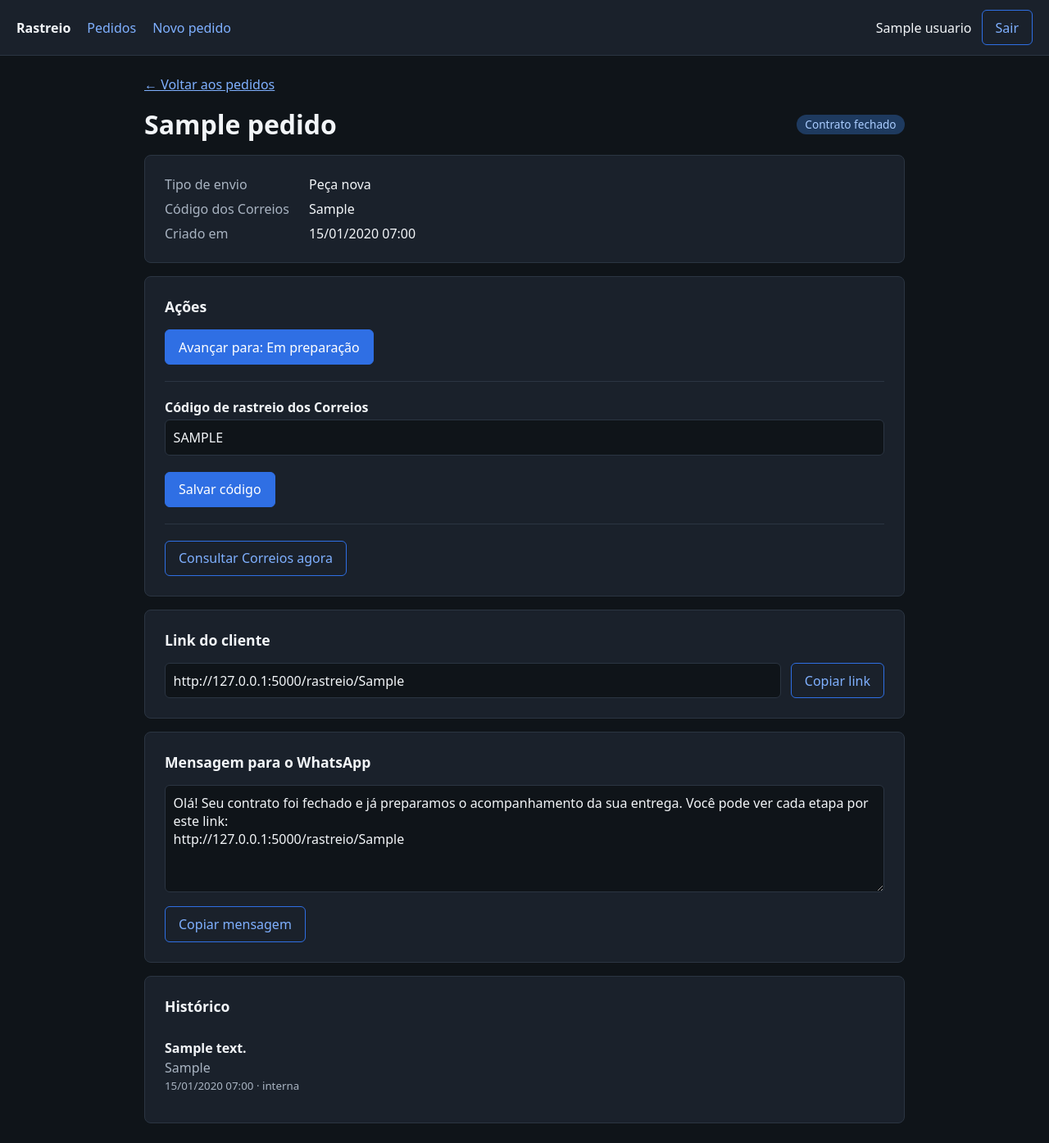
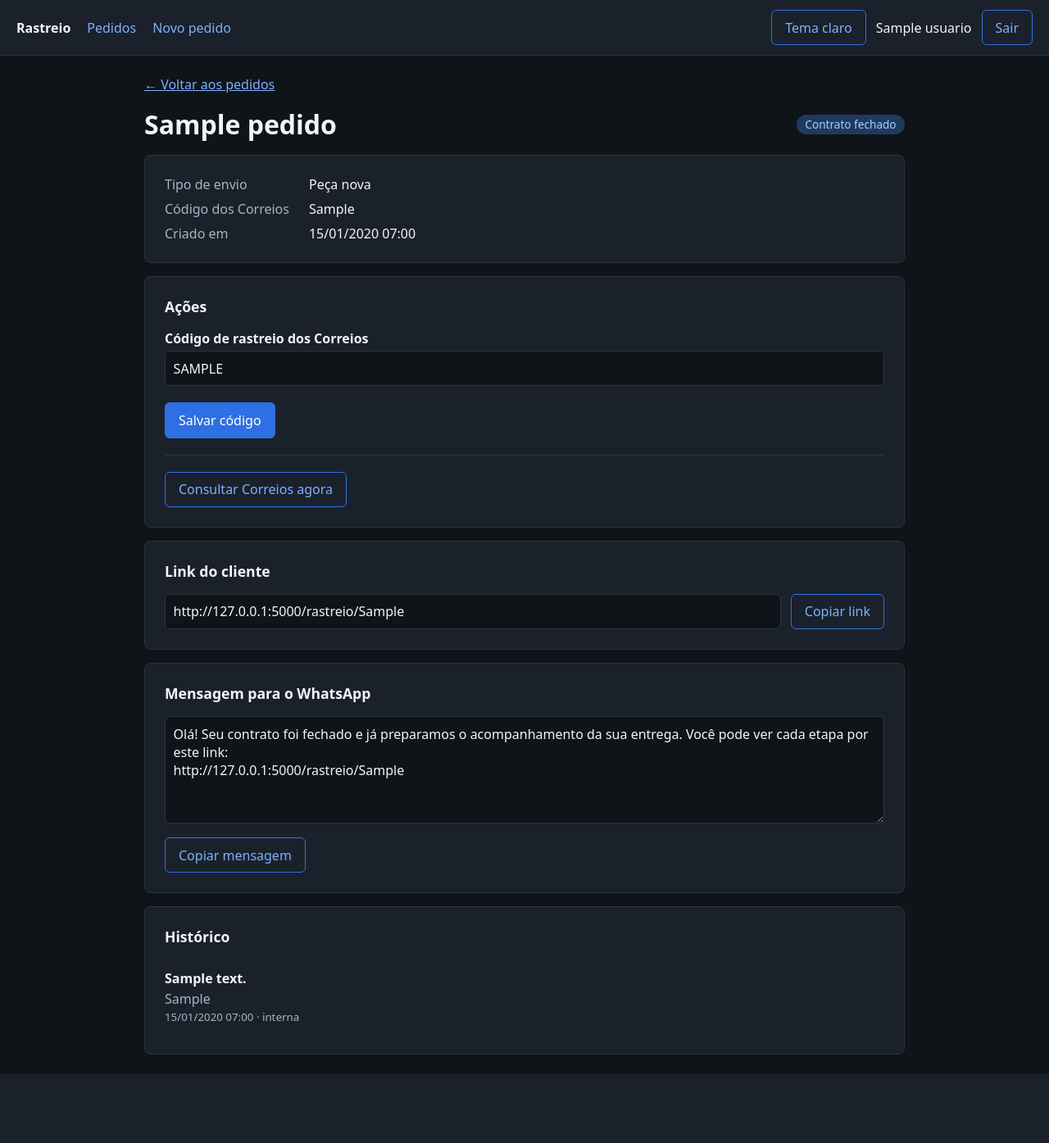
Before and after one commit to rflhenriques/rastreio, a Flask app: page /painel/pedidos/1 in a window 1280 px wide. Shown: the whole page at 82% size. After the commit the page ends 1311 px from the top, so only its background shows below. Run offline with Flask 3, Linux system fonts and the light colour scheme; a user stored in the database is signed in; tables that the repository leaves empty hold one stand-in row (values such as "Sample post").

Commit message:
painel: ações sem recarregar, tema claro e escuro, simulador com datas coerentes

```diff
--- a/app/servicos/pedidos.py
+++ b/app/servicos/pedidos.py
@@ -37,8 +37,14 @@ def criar_pedido(nome_cliente, tipo_envio):
     return pedido
 
 
+def _proxima_etapa(pedido):
+    if pedido.codigo_rastreio:
+        return None
+    return PROXIMA_ETAPA.get(pedido.status)
+
+
 def proxima_etapa_interna(pedido):
-    proxima = PROXIMA_ETAPA.get(pedido.status)
+    proxima = _proxima_etapa(pedido)
     return ROTULOS_STATUS[proxima] if proxima else None
 
 
@@ -48,7 +54,7 @@ def avancar_etapa(pedido, etapa_esperada):
             "O pedido já mudou de etapa. Atualize a página e confira o status atual."
         )
 
-    proxima = PROXIMA_ETAPA.get(pedido.status)
+    proxima = _proxima_etapa(pedido)
     if proxima is None:
         raise ErroDeRegra("Este pedido não tem uma próxima etapa interna.")
 
--- a/app/static/css/painel.css
+++ b/app/static/css/painel.css
@@ -9,8 +10,58 @@
     --cor-primaria: #2f6fe4;
     --cor-primaria-hover: #4c8dff;
     --cor-link: #7fb0ff;
+    --cor-erro: #ffb4ab;
+
+    --aviso-erro-fundo: #3a1d1f;
+    --aviso-erro-texto: #ffb4ab;
+    --aviso-alerta-fundo: #3a3017;
+    --aviso-alerta-texto: #ffd479;
+    --aviso-sucesso-fundo: #17301f;
+    --aviso-sucesso-texto: #86e0a0;
+
+    --selo-info-fundo: #1e3a5f;
+    --selo-info-texto: #a9ccff;
+    --selo-laranja-fundo: #4a2f14;
+    --selo-laranja-texto: #ffb774;
 }
 
+/* ===== Tema claro ===== */
+:root[data-tema="claro"] {
+    color-scheme: light;
+
+    --cor-fundo: #f4f6f9;
+    --cor-superficie: #ffffff;
+    --cor-borda: #d5dbe3;
+    --cor-texto: #1c2430;
+    --cor-texto-suave: #5b6675;
+    --cor-primaria: #1f5fbf;
+    --cor-primaria-hover: #174a96;
+    --cor-link: #1f5fbf;
+    --cor-erro: #b3261e;
+
+    --aviso-erro-fundo: #fde8e8;
+    --aviso-erro-texto: #8a1c1c;
+    --aviso-alerta-fundo: #fff4d6;
+    --aviso-alerta-texto: #6b4e00;
+    --aviso-sucesso-fundo: #e2f4e6;
+    --aviso-sucesso-texto: #1b5e2b;
+
+    --selo-info-fundo: #dbe8fb;
+    --selo-info-texto: #1b4a94;
+    --selo-laranja-fundo: #ffe8d1;
+    --selo-laranja-texto: #8a4a00;
+}
+
+/* Rótulo do botão de tema: mostra só a ação que está disponível */
+:root:not([data-tema="claro"]) .so-claro {
+    display: none;
+}
+
+:root[data-tema="claro"] .so-escuro {
+    display: none;
+}
+
+/* ===== Base ===== */
 * {
     box-sizing: border-box;
 }
@@ -56,11 +107,23 @@ h2 {
     text-decoration: none;
 }
 
+.topo-direita {
+    display: flex;
+    align-items: center;
+    gap: 0.75rem;
+}
+
 .topo form {
     display: flex;
     align-items: center;
     gap: 0.75rem;
     margin: 0;
+}
+
+.topo-anonimo {
+    display: flex;
+    justify-content: flex-end;
+    padding: 0.75rem 1.25rem;
 }
 
 .conteudo {
@@ -296,6 +369,22 @@ textarea:focus {
     flex: 1;
 }
 
+.acao {
+    padding-bottom: 1.25rem;
+    margin-bottom: 1.25rem;
+    border-bottom: 1px solid var(--cor-borda);
+}
+
+.acao:last-child {
+    padding-bottom: 0;
+    margin-bottom: 0;
+    border-bottom: 0;
+}
+
+.acao label {
+    margin-top: 0;
+}
+
 .historico {
     list-style: none;
     margin: 0;
@@ -313,32 +402,7 @@ textarea:focus {
     border-bottom: 0;
 }
 
-.historico span {
-    color: var(--cor-texto-suave);
-}
-
+.historico span,
 .historico small {
     color: var(--cor-texto-suave);
 }
-
-/* Ações do pedido */
-
-.acao {
-    padding-bottom: 1.25rem;
-    margin-bottom: 1.25rem;
-    border-bottom: 1px solid var(--cor-borda);
-}
-
-.acao:last-child {
-    padding-bottom: 0;
-    margin-bottom: 0;
-    border-bottom: 0;
-}
-
-.acao label {
-    margin-top: 0;
-}
-
-input[name="codigo"] {
-    text-transform: uppercase;
-}
--- /dev/null
+++ b/app/static/js/tema.js
@@ -0,0 +1,25 @@
+(function () {
+  const raiz = document.documentElement;
+
+  try {
+    const salvo = localStorage.getItem("tema");
+    if (salvo === "claro" || salvo === "escuro") {
+      raiz.dataset.tema = salvo;
+    }
+  } catch (erro) {
+    // armazenamento indisponível: segue com o tema padrão
+  }
+
+  document.addEventListener("click", (evento) => {
+    if (!evento.target.closest("[data-alternar-tema]")) return;
+
+    const novo = raiz.dataset.tema === "claro" ? "escuro" : "claro";
+    raiz.dataset.tema = novo;
+
+    try {
+      localStorage.setItem("tema", novo);
+    } catch (erro) {
+      // sem armazenamento, a troca vale só até recarregar
+    }
+  });
+})();
--- a/app/templates/painel/base.html
+++ b/app/templates/painel/base.html
@@ -5,10 +5,19 @@
   <meta name="viewport" content="width=device-width, initial-scale=1">
   <meta name="robots" content="noindex, nofollow">
   <title>{% block titulo %}Painel{% endblock %} · Rastreio</title>
+  <script src="{{ url_for('static', filename='js/tema.js') }}"></script>
   <link rel="stylesheet" href="{{ url_for('static', filename='css/painel.css') }}">
   <script src="{{ url_for('static', filename='js/painel.js') }}" defer></script>
 </head>
 <body>
+  {% macro botao_tema() %}
+  <button type="button" class="botao-secundario" data-alternar-tema
+          title="Alternar entre tema escuro e claro">
+    <span class="so-escuro">Tema claro</span>
+    <span class="so-claro">Tema escuro</span>
+  </button>
+  {% endmacro %}
+
   {% if current_user.is_authenticated %}
   <header class="topo">
     <nav class="menu">
@@ -16,12 +25,17 @@
       <a href="{{ url_for('painel.inicio') }}">Pedidos</a>
       <a href="{{ url_for('painel.novo_pedido') }}">Novo pedido</a>
     </nav>
-    <form method="post" action="{{ url_for('painel.logout') }}">
-      <input type="hidden" name="csrf_token" value="{{ csrf_token() }}">
-      <span>{{ current_user.nome }}</span>
-      <button type="submit" class="botao-secundario">Sair</button>
-    </form>
+    <div class="topo-direita">
+      {{ botao_tema() }}
+      <form method="post" action="{{ url_for('painel.logout') }}">
+        <input type="hidden" name="csrf_token" value="{{ csrf_token() }}">
+        <span>{{ current_user.nome }}</span>
+        <button type="submit" class="botao-secundario">Sair</button>
+      </form>
+    </div>
   </header>
+  {% else %}
+  <div class="topo-anonimo">{{ botao_tema() }}</div>
   {% endif %}
 
   <main class="conteudo">
--- a/app/templates/painel/detalhe_pedido.html
+++ b/app/templates/painel/detalhe_pedido.html
@@ -30,7 +30,7 @@
   {% else %}
 
     {% if proxima_etapa %}
-    <form method="post" class="acao"
+    <form method="post" class="acao" data-ajax
           action="{{ url_for('painel.avancar_pedido', pedido_id=pedido.id) }}">
       <input type="hidden" name="csrf_token" value="{{ csrf_token() }}">
       <input type="hidden" name="etapa_atual" value="{{ pedido.status.name }}">
@@ -39,7 +39,7 @@
     {% endif %}
 
     {% if not pedido.tem_eventos_correios %}
-    <form method="post" class="acao" novalidate
+    <form method="post" class="acao" data-ajax novalidate
           action="{{ url_for('painel.cadastrar_codigo_pedido', pedido_id=pedido.id) }}">
       {{ form_codigo.hidden_tag() }}
       {{ campo(form_codigo.codigo, placeholder="AA123456789BR", maxlength=13, autocomplete="off") }}
@@ -50,7 +50,7 @@
     {% endif %}
 
     {% if pedido.codigo_rastreio %}
-    <form method="post" class="acao"
+    <form method="post" class="acao" data-ajax
           action="{{ url_for('painel.consultar_pedido', pedido_id=pedido.id) }}">
       <input type="hidden" name="csrf_token" value="{{ csrf_token() }}">
       <button type="submit" class="botao-secundario">Consultar Correios agora</button>
```
Also changed, not shown: other parts of app/static/css/painel.css (+35 -24 lines), app/provedores/base.py (+7 -2 lines), app/provedores/simulado.py (+28 -19 lines), app/servicos/atualizador.py (+16 -1 lines), app/static/js/painel.js (+41 -0 lines).
